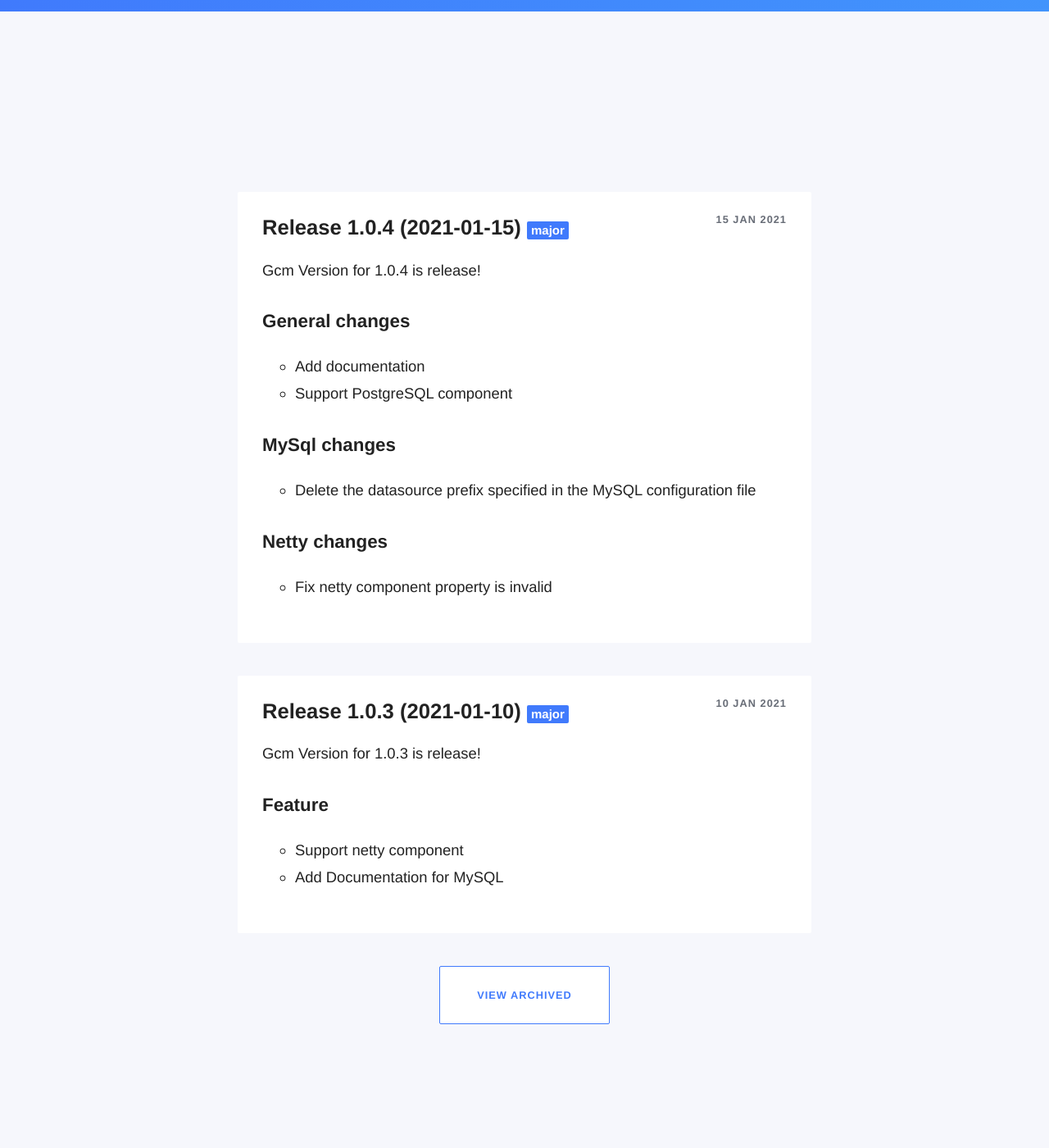
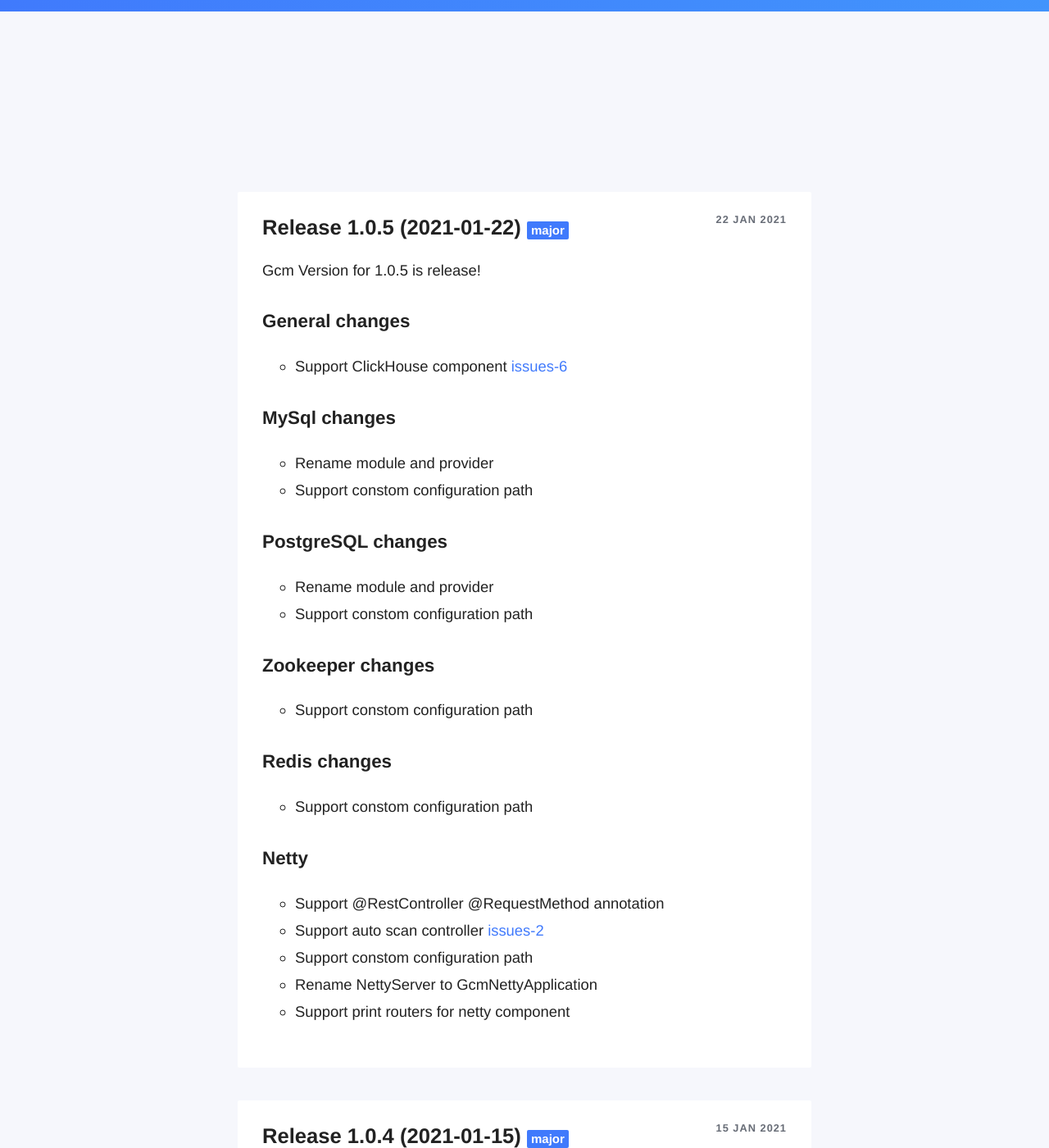
Before and after one commit to EdurtIO/gcm, a Jekyll site: the page built from docs/changelog.html, in a window 1280 px wide and 1400 px high, scrolled down 433 px. Shown: the whole window at 82% size. Built offline with Jekyll 4.4.1, drawn with Linux system fonts in a browser that asks for light colours; cached includes are drawn as plain includes; some web fonts are replaced; some of the changed text lies outside the part shown.

```diff
--- a/clickhouse/pom.xml
+++ b/clickhouse/pom.xml
@@ -6,7 +6,7 @@
     <parent>
         <artifactId>incubator-gcm</artifactId>
         <groupId>io.edurt.gcm</groupId>
-        <version>1.0.4</version>
+        <version>1.0.5</version>
     </parent>
 
     <modelVersion>4.0.0</modelVersion>
--- a/common/pom.xml
+++ b/common/pom.xml
@@ -6,7 +6,7 @@
     <parent>
         <artifactId>incubator-gcm</artifactId>
         <groupId>io.edurt.gcm</groupId>
-        <version>1.0.4</version>
+        <version>1.0.5</version>
     </parent>
 
     <modelVersion>4.0.0</modelVersion>
--- a/configuration/pom.xml
+++ b/configuration/pom.xml
@@ -6,7 +6,7 @@
     <parent>
         <artifactId>incubator-gcm</artifactId>
         <groupId>io.edurt.gcm</groupId>
-        <version>1.0.4</version>
+        <version>1.0.5</version>
     </parent>
 
     <modelVersion>4.0.0</modelVersion>
--- a/docs/_data/banner_notification.yml
+++ b/docs/_data/banner_notification.yml
@@ -1,3 +1,3 @@
 enabled: true
-text: gcm v1.0.4 is release!
-url: /2021/01/15/v1.0.4/
+text: gcm v1.0.5 is release!
+url: /2021/01/22/v1.0.5/
--- /dev/null
+++ b/docs/collections/_posts/2021-01-22-v1.0.5.md
@@ -0,0 +1,36 @@
+---
+title: Release 1.0.5 (2021-01-22)
+type: major
+---
+
+Gcm Version for 1.0.5 is release!
+
+#### General changes
+
+- Support ClickHouse component [issues-6](https://github.com/EdurtIO/incubator-gcm/issues/6)
+
+#### MySql changes
+
+- Rename module and provider
+- Support constom configuration path
+
+#### PostgreSQL changes
+
+- Rename module and provider
+- Support constom configuration path
+
+#### Zookeeper changes
+
+- Support constom configuration path
+
+#### Redis changes
+
+- Support constom configuration path
+
+#### Netty
+
+- Support @RestController @RequestMethod annotation
+- Support auto scan controller [issues-2](https://github.com/EdurtIO/incubator-gcm/issues/2)
+- Support constom configuration path
+- Rename NettyServer to GcmNettyApplication
+- Support print routers for netty component
--- a/docs/pom.xml
+++ b/docs/pom.xml
@@ -6,7 +6,7 @@
     <parent>
         <artifactId>incubator-gcm</artifactId>
         <groupId>io.edurt.gcm</groupId>
-        <version>1.0.4</version>
+        <version>1.0.5</version>
     </parent>
 
     <modelVersion>4.0.0</modelVersion>
--- a/mysql/pom.xml
+++ b/mysql/pom.xml
@@ -6,7 +6,7 @@
     <parent>
         <artifactId>incubator-gcm</artifactId>
         <groupId>io.edurt.gcm</groupId>
-        <version>1.0.4</version>
+        <version>1.0.5</version>
     </parent>
 
     <modelVersion>4.0.0</modelVersion>
--- a/netty/pom.xml
+++ b/netty/pom.xml
@@ -6,7 +6,7 @@
     <parent>
         <artifactId>incubator-gcm</artifactId>
         <groupId>io.edurt.gcm</groupId>
-        <version>1.0.4</version>
+        <version>1.0.5</version>
     </parent>
 
     <modelVersion>4.0.0</modelVersion>
--- a/pom.xml
+++ b/pom.xml
@@ -7,7 +7,7 @@
     <artifactId>incubator-gcm</artifactId>
     <packaging>pom</packaging>
 
-    <version>1.0.4</version>
+    <version>1.0.5</version>
 
     <modules>
         <module>configuration</module>
--- a/postgresql/pom.xml
+++ b/postgresql/pom.xml
@@ -6,7 +6,7 @@
     <parent>
         <artifactId>incubator-gcm</artifactId>
         <groupId>io.edurt.gcm</groupId>
-        <version>1.0.4</version>
+        <version>1.0.5</version>
     </parent>
 
     <modelVersion>4.0.0</modelVersion>
--- a/redis/pom.xml
+++ b/redis/pom.xml
@@ -6,7 +6,7 @@
     <parent>
         <artifactId>incubator-gcm</artifactId>
         <groupId>io.edurt.gcm</groupId>
-        <version>1.0.4</version>
+        <version>1.0.5</version>
     </parent>
 
     <modelVersion>4.0.0</modelVersion>
--- a/zookeeper/pom.xml
+++ b/zookeeper/pom.xml
@@ -6,7 +6,7 @@
     <parent>
         <artifactId>incubator-gcm</artifactId>
         <groupId>io.edurt.gcm</groupId>
-        <version>1.0.4</version>
+        <version>1.0.5</version>
     </parent>
 
     <modelVersion>4.0.0</modelVersion>
```
Also changed, not shown: docs/collections/_databases_docs/introduction.md (+1 -1 lines).
